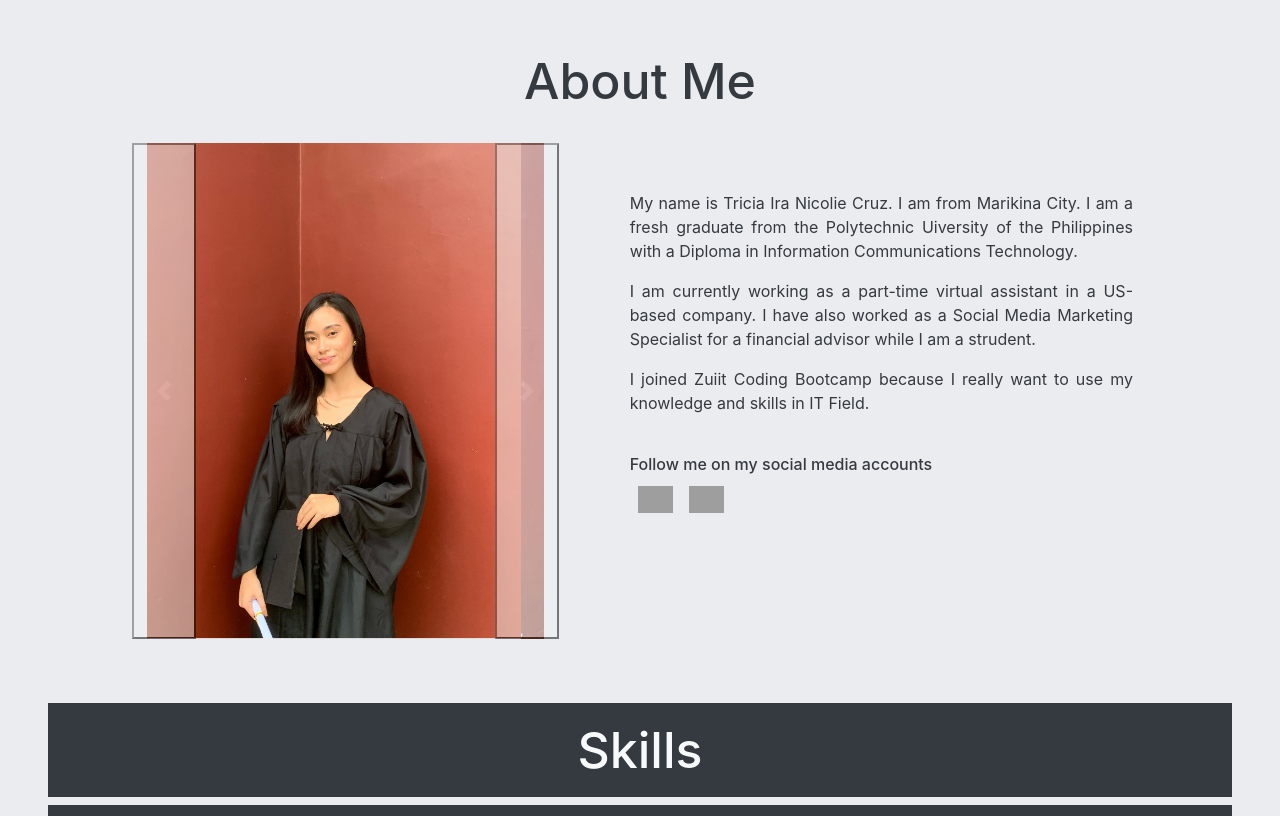
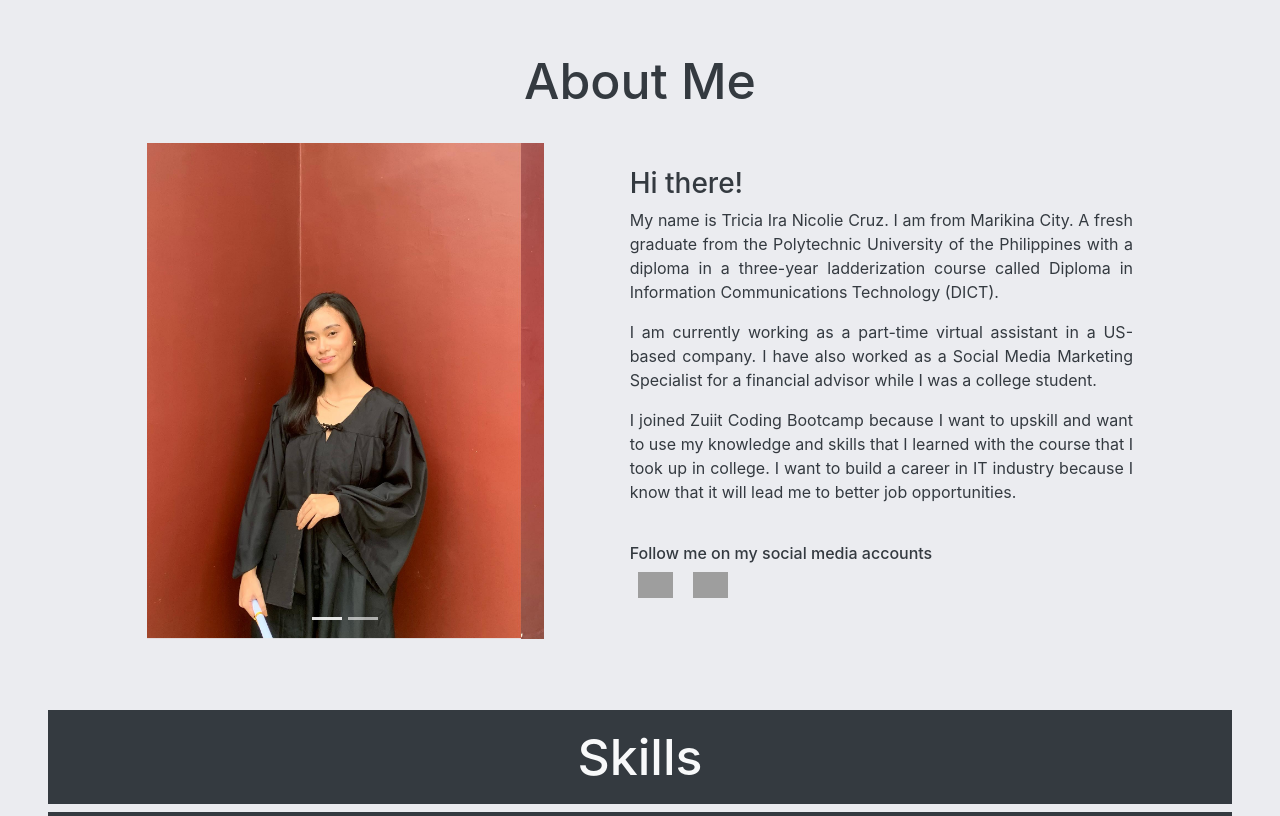
Before and after one commit to triciacruz/web-portfolio-cruz, a plain HTML site: page index.html in a window 1280 px wide. Shown: the part 684-1500 px from the top of the page. Drawn offline with nearby package versions, Linux system fonts and the light colour scheme; grey boxes are pictures that could not be loaded.

Commit message:
Update codes

```diff
--- a/index.html
+++ b/index.html
@@ -90,7 +90,7 @@
 
 	            <div class="row">
 
-	            	<div id="carouselExampleControls" class="ml-auto mr-2 carousel slide col-md-4" data-ride="carousel">
+	            	<!-- <div id="carouselExampleControls" class="ml-auto mr-2 carousel slide col-md-4" data-ride="carousel">
 					  <div class="carousel-inner">
 					    <div class="carousel-item active">
 					      <img src="./images/grad.jpg" class="d-block " width="100%" alt="...">
@@ -100,25 +100,48 @@
 					    </div>
 					  </div>
 
-					 <button class="carousel-control-prev" type="button" data-target="#carouselExampleControls" data-slide="prev">
+					 <button class="carousel-control-prev d-none" type="button" data-target="#carouselExampleControls" data-slide="prev">
 					    <span class="carousel-control-prev-icon" aria-hidden="true"></span>
 					    <span class="sr-only">Previous</span>
 					  </button>
 
-					  <button class="carousel-control-next" type="button" data-target="#carouselExampleControls" data-slide="next">
+					  <button class="carousel-control-next d-none" type="button" data-target="#carouselExampleControls" data-slide="next">
 					    <span class="carousel-control-next-icon" aria-hidden="true"></span>
 					    <span class="sr-only">Next</span>
-					  </button>
-					</div>
+					  </button>-->
+
+					  <div id="carouselExampleIndicators" class="ml-auto mr-2 carousel slide col-md-4" data-ride="carousel">
+						  <ol class="carousel-indicators">
+						    <li data-target="#carouselExampleIndicators" data-slide-to="0" class="active"></li>
+						    <li data-target="#carouselExampleIndicators" data-slide-to="1"></li>
+						  </ol>
+						  <div class="carousel-inner">
+						    <div class="carousel-item active">
+						      <img src="./images/grad.jpg" class="d-block w-100" alt="...">
+						    </div>
+						    <div class="carousel-item">
+						      <img src="./images/grad1.jpg" class="d-block w-100" alt="...">
+						    </div>
+						  </div>
+						  <button class="carousel-control-prev d-none" type="button" data-target="#carouselExampleIndicators" data-slide="prev">
+						    <span class="carousel-control-prev-icon" aria-hidden="true"></span>
+						    <span class="sr-only">Previous</span>
+						  </button>
+						  <button class="carousel-control-next d-none" type="button" data-target="#carouselExampleIndicators" data-slide="next">
+						    <span class="carousel-control-next-icon" aria-hidden="true"></span>
+						    <span class="sr-only">Next</span>
+						  </button>
+						</div>
 
 
+	                <!-- <div class="border-none ml-5 mr-auto col-md-5 pt-3 pb-5 text-dark"> -->
+	                	<div class="border-none ml-5 mr-auto col-md-5 pt-4 pb-5 text-dark">
+	                	<h3 class="text-left">Hi there!</h3>
+	                    <p class="text-justify">My name is Tricia Ira Nicolie Cruz. I am from Marikina City. A fresh graduate from the Polytechnic University of the Philippines with a diploma in a three-year ladderization course called Diploma in Information Communications Technology (DICT).</p>
 
-	                <div class="border-none ml-5 mr-auto col-md-5 pt-5 pb-5 text-dark">
-	                    <p class="text-justify">My name is Tricia Ira Nicolie Cruz. I am from Marikina City. I am a fresh graduate from the Polytechnic Uiversity of the Philippines with a Diploma in Information Communications Technology.</p>
+	                   	<p class="text-justify">I am currently working as a part-time virtual assistant in a US-based company. I have also worked as a Social Media Marketing Specialist for a financial advisor while I was a college student.</p>
 
-	                   	<p class="text-justify">I am currently working as a part-time virtual assistant in a US-based company. I have also worked as a Social Media Marketing Specialist for a financial advisor while I am a strudent.</p>
-
-	                   	<p class="text-justify">I joined Zuiit Coding Bootcamp because I really want to use my knowledge and skills in IT Field.</p>
+	                   	<p class="text-justify">I joined Zuiit Coding Bootcamp because I want to upskill and  want to use my knowledge and skills that I learned with the course that I took up in college. I want to build a career in IT industry because I know that it will lead me to better job opportunities.</p>
 	                   	<!--
 	                    <h5 class="text-left pt-5">Name:</h5>
 	                    <p class="text-left">Tricia Ira Nicolie Cruz</p>
@@ -128,7 +151,7 @@
 	                     -->
 
 	                    <h6 class="pt-4">Follow me on my social media accounts</h6>
-		              	<div class="pt-1 pb-4 d-block d-flex flex-row ">
+		              	<!-- <div class="pt-1 pb-4 d-block d-flex flex-row "> -->
 
 		                <a href="https://www.instagram.com/triciakruz/"><img width="35" src="https://upload.wikimedia.org/wikipedia/commons/9/95/Instagram_logo_2022.svg " class="img-fluid mx-2"/></a>
 
@@ -136,6 +159,7 @@
 		                </div>
 		                </div>
 	                </div>
+	            </div>
 	           	</div>
 	            </div>
 	            </div>
@@ -232,7 +256,7 @@
 								<div class="card-body">
 									<h4>CSS</h4>
 									<h6>Activities from session 6 to 8</h6>
-									<p class="card-text">Here are some activity outputs we have created for sessions 6 to 5.</p>
+									<p class="card-text">Here are some activity outputs we have created for sessions 6 to 8.</p>
 								</div>
 							</div>
 							<!-- CSS Card End  -->
```
